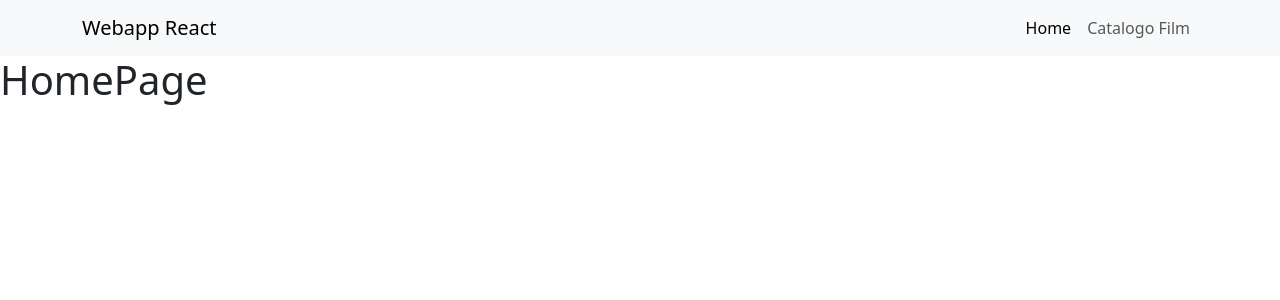
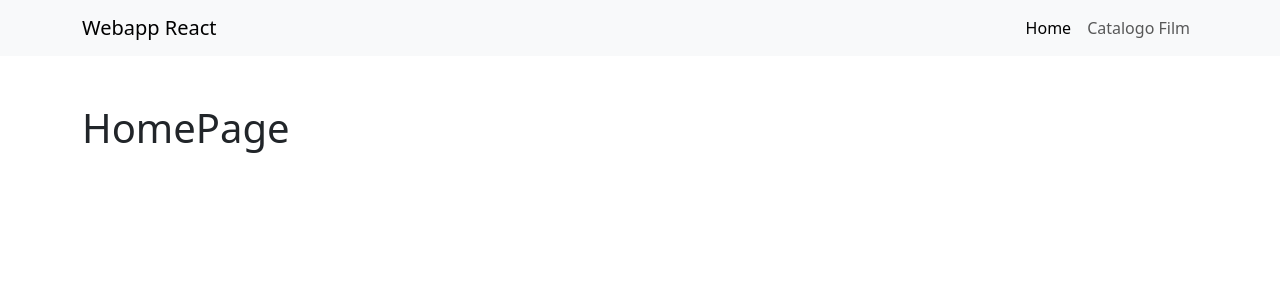
Before and after one commit to giovannimazzi/webapp-react, a React (Vite) app: page / in a window 1280 px wide. Shown: the top 300 px of the page. Built offline with nearby package versions, Linux system fonts and the light colour scheme.

Commit message:
add template ui

```diff
--- a/src/templates/DefaultTemplate.jsx
+++ b/src/templates/DefaultTemplate.jsx
@@ -36,7 +36,9 @@ export default function DefaultTemplate() {
         </div>
       </nav>
       <main>
-        <Outlet />
+        <div className="container py-5">
+          <Outlet />
+        </div>
       </main>
     </>
   );
```
